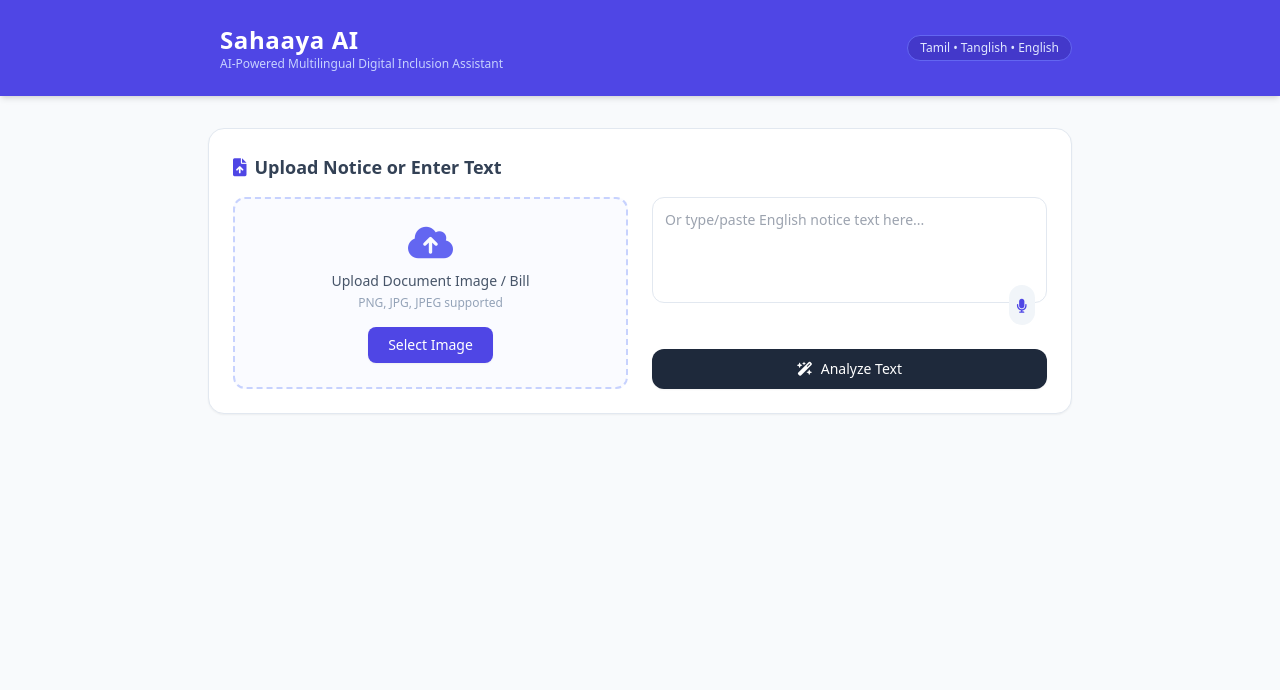
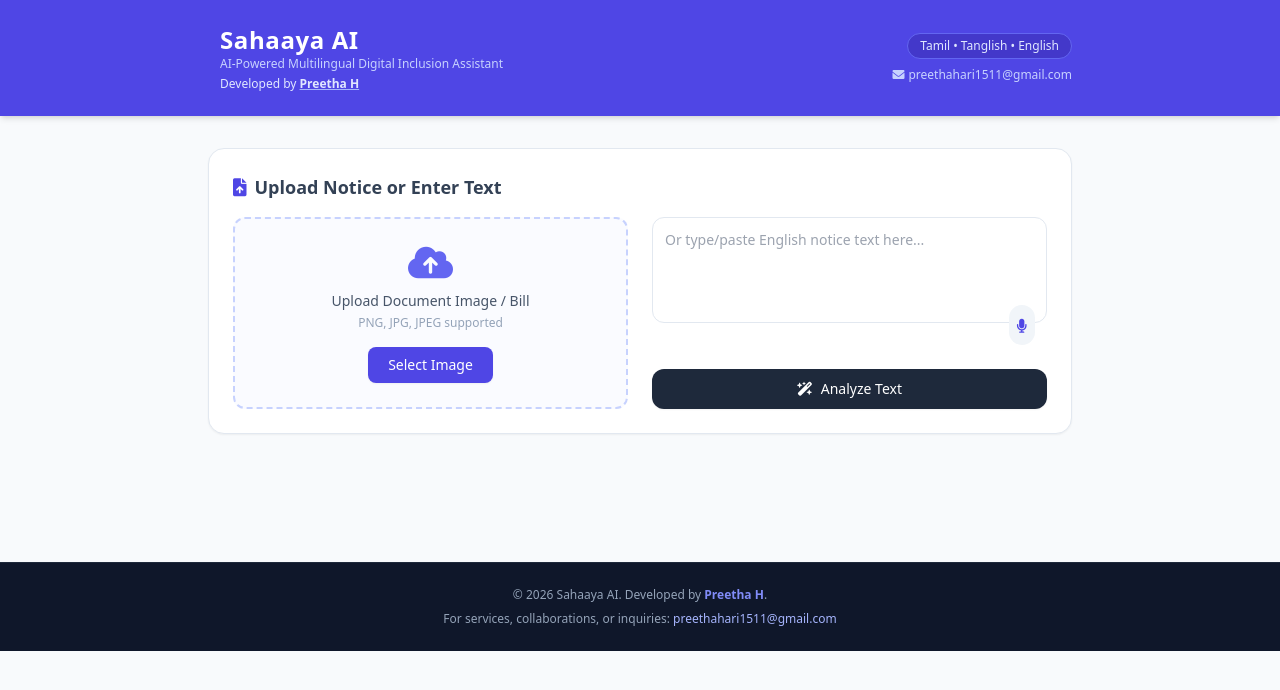
Before and after one commit to preethah67/sahaaya-ai, a Flask app: page / in a window 1280 px wide. Shown: the top 690 px of the page. Run offline with Flask 3, Linux system fonts and the light colour scheme; some libraries are stand-ins or nearby versions.

Commit message:
Fix requirements.txt with gunicorn and add Preetha H branding

```diff
--- a/templates/index.html
+++ b/templates/index.html
@@ -11,19 +11,25 @@
 <body class="bg-slate-50 min-h-screen text-slate-800 font-sans">
 
     <!-- Header -->
+    <!-- Header -->
     <header class="bg-indigo-600 text-white py-6 shadow-md">
-        <div class="max-w-4xl mx-auto px-4 flex items-center justify-between">
+        <div class="max-w-4xl mx-auto px-4 flex flex-col md:flex-row items-center justify-between gap-4">
             <div class="flex items-center space-x-3">
                 <i class="fa-solid fa-hands-holding-child text-3xl"></i>
                 <div>
                     <h1 class="text-2xl font-bold tracking-wide">Sahaaya AI</h1>
                     <p class="text-xs text-indigo-200">AI-Powered Multilingual Digital Inclusion Assistant</p>
+                    <p class="text-xs text-indigo-100 font-medium mt-1">Developed by <span class="font-bold underline decoration-indigo-300">Preetha H</span></p>
                 </div>
             </div>
-            <span class="bg-indigo-700 text-indigo-100 text-xs px-3 py-1 rounded-full border border-indigo-500">Tamil • Tanglish • English</span>
+            <div class="flex flex-col items-end gap-1">
+                <span class="bg-indigo-700 text-indigo-100 text-xs px-3 py-1 rounded-full border border-indigo-500">Tamil • Tanglish • English</span>
+                <a href="mailto:preethahari1511@gmail.com" class="text-xs text-indigo-200 hover:text-white transition-colors flex items-center gap-1 mt-1">
+                    <i class="fa-solid fa-envelope text-xs"></i> preethahari1511@gmail.com
+                </a>
+            </div>
         </div>
     </header>
-
     <!-- Main Container -->
     <main class="max-w-4xl mx-auto px-4 py-8">
 
@@ -305,5 +311,12 @@
             document.getElementById('loadingSpinner').classList.add('hidden');
         }
     </script>
+    <!-- Footer -->
+    <footer class="bg-slate-900 text-slate-400 py-6 mt-16 text-xs text-center border-t border-slate-800">
+        <div class="max-w-4xl mx-auto px-4 space-y-2">
+            <p>© 2026 Sahaaya AI. Developed by <span class="text-indigo-400 font-semibold">Preetha H</span>.</p>
+            <p>For services, collaborations, or inquiries: <a href="mailto:preethahari1511@gmail.com" class="text-indigo-300 hover:underline">preethahari1511@gmail.com</a></p>
+        </div>
+    </footer>
 </body>
 </html>
```
Also changed, not shown: requirements.txt (+4 -62 lines).
